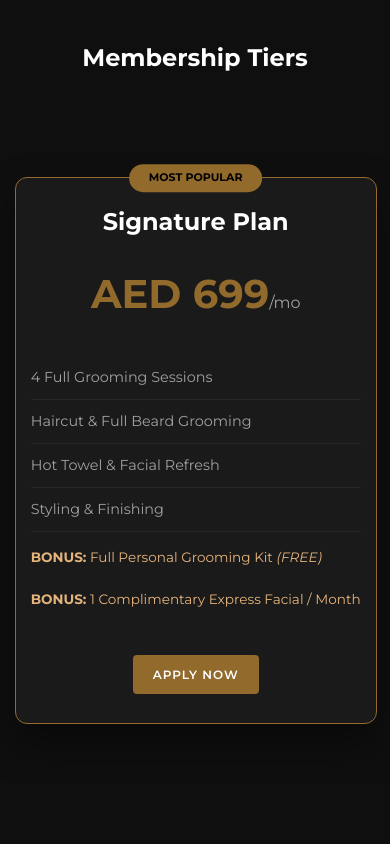
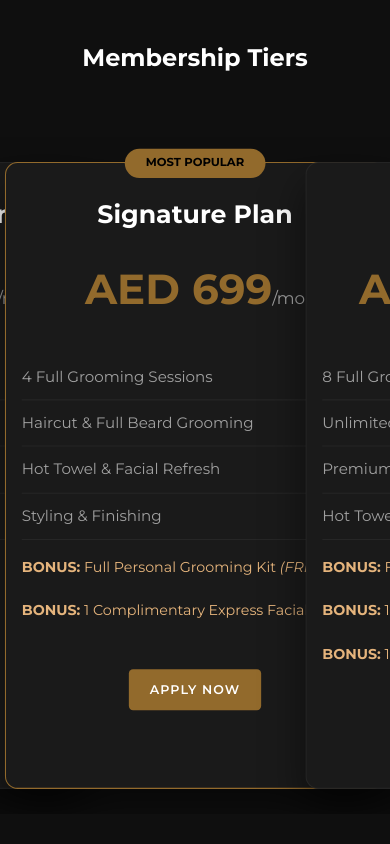
Before and after one commit to kilicacrv/maridygroominclub, a website built with Vite: page index.html in a window 390 px wide. Shown: the part 4500-5344 px from the top of the page. Built offline with nearby package versions, Linux system fonts and the light colour scheme; no server answers.

Commit message:
Implement bowling pin coverflow effect for pricing carousel

```diff
--- a/main.js
+++ b/main.js
@@ -119,14 +119,36 @@ document.addEventListener('DOMContentLoaded', () => {
             }
         });
     });
-    // Scroll pricing carousel to popular plan on mobile
+    // Scroll pricing carousel to popular plan and add bowling pin effect
     const carousel = document.querySelector('.pricing-carousel');
-    const popularCard = document.querySelector('.pricing-card.popular');
-    if (carousel && popularCard && window.innerWidth <= 992) {
+    const carouselCards = document.querySelectorAll('.pricing-carousel .pricing-card');
+
+    if (carousel && carouselCards.length > 0 && window.innerWidth <= 992) {
+        const observerOptions = {
+            root: carousel,
+            rootMargin: '0px',
+            threshold: 0.6 // Trigger when 60% of the card is visible
+        };
+
+        const carouselObserver = new IntersectionObserver((entries) => {
+            entries.forEach(entry => {
+                if (entry.isIntersecting) {
+                    entry.target.classList.add('is-active');
+                } else {
+                    entry.target.classList.remove('is-active');
+                }
+            });
+        }, observerOptions);
+
+        carouselCards.forEach(card => carouselObserver.observe(card));
+
         // Use setTimeout to ensure styles are applied
-        setTimeout(() => {
-            const scrollLeft = popularCard.offsetLeft - (carousel.clientWidth / 2) + (popularCard.clientWidth / 2);
-            carousel.scrollTo({ left: scrollLeft, behavior: 'instant' });
-        }, 100);
+        const popularCard = document.querySelector('.pricing-card.popular');
+        if (popularCard) {
+            setTimeout(() => {
+                const scrollLeft = popularCard.offsetLeft - (carousel.clientWidth / 2) + (popularCard.clientWidth / 2);
+                carousel.scrollTo({ left: scrollLeft, behavior: 'instant' });
+            }, 100);
+        }
     }
 });
--- a/style.css
+++ b/style.css
@@ -643,11 +643,11 @@ footer p {
         display: flex;
         overflow-x: auto;
         scroll-snap-type: x mandatory;
-        gap: 15px;
+        gap: 0;
         -webkit-overflow-scrolling: touch;
         scrollbar-width: none; /* Firefox */
         margin: 0 -20px;
-        padding: 20px 20px 40px 20px;
+        padding: 40px 0;
     }
 
     .pricing-carousel::-webkit-scrollbar {
@@ -655,10 +655,23 @@ footer p {
     }
 
     .pricing-carousel .pricing-card {
-        min-width: 60%;
+        min-width: 75%;
+        margin: 0 -5%;
         scroll-snap-align: center;
         flex-shrink: 0;
         padding: 30px 15px;
+        transition: all 0.4s cubic-bezier(0.4, 0, 0.2, 1);
+        transform: scale(0.85);
+        opacity: 0.5;
+        z-index: 1;
+        box-shadow: none;
+    }
+
+    .pricing-carousel .pricing-card.is-active {
+        transform: scale(1.05);
+        opacity: 1;
+        z-index: 10;
+        box-shadow: 0 20px 40px rgba(0,0,0,0.5);
     }
 }
 
@@ -722,7 +735,7 @@ footer p {
     .logo img { height: 40px; }
 
     .pricing-carousel .pricing-card {
-        min-width: 65%; /* slightly wider on very small screens to fit text, but still shows sides */
-        padding: 25px 15px;
+        min-width: 80%;
+        margin: 0 -8%;
     }
 }
```
